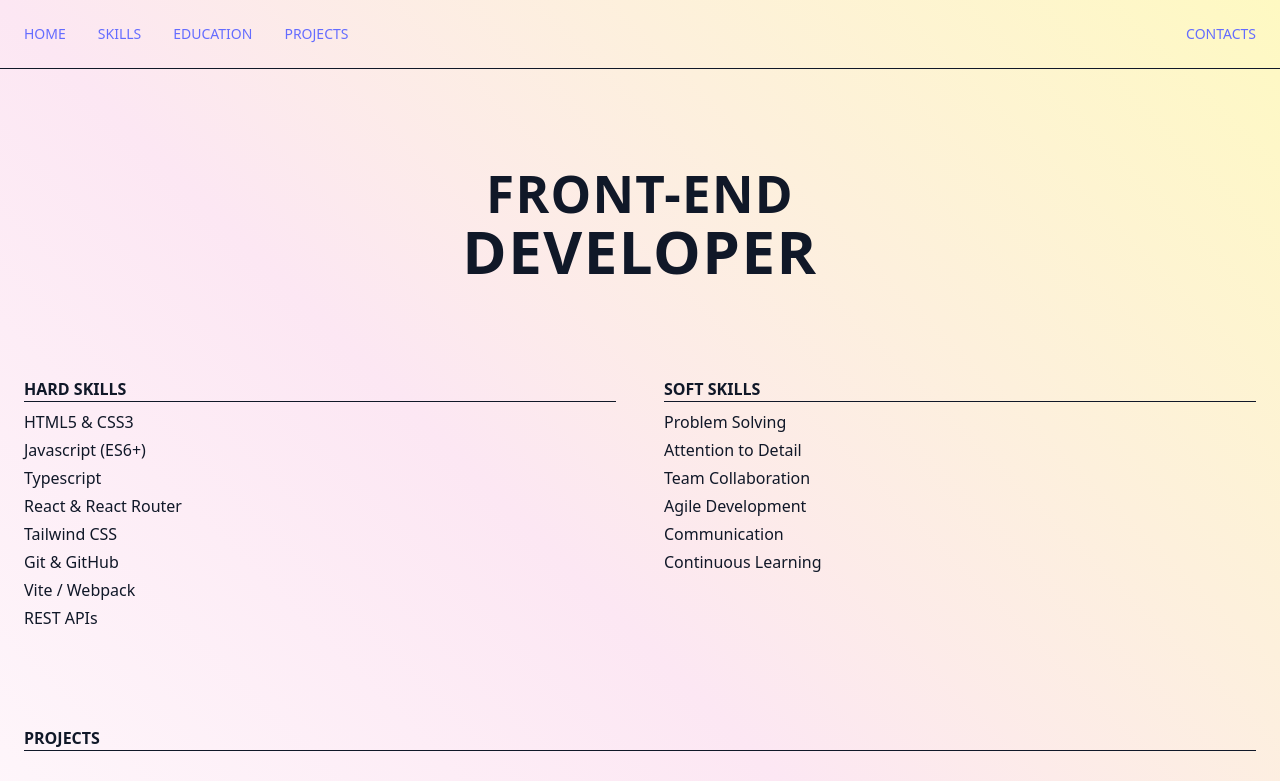
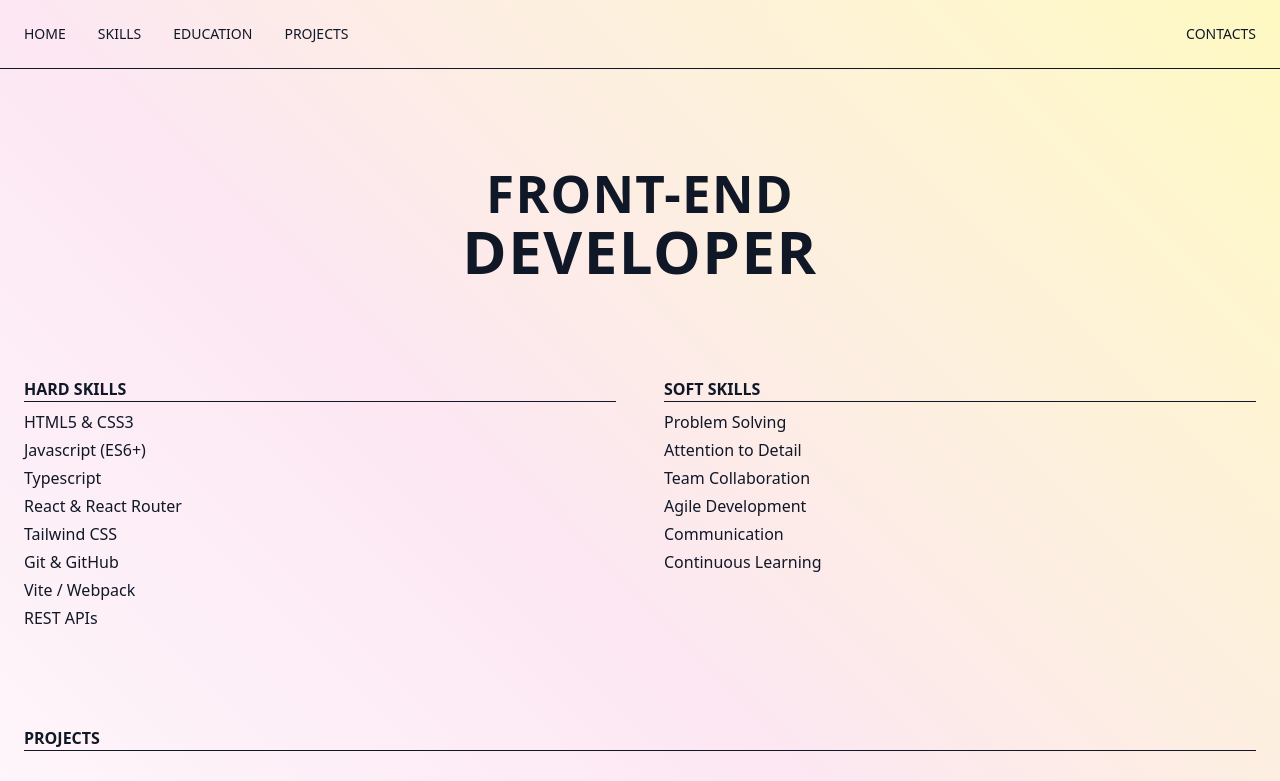
Before and after one commit to juliehabb/my-portfolio, a React (Vite) app: page /#/ in a window 1280 px wide. Shown: the top 781 px of the page. Built offline with nearby package versions, Linux system fonts and the light colour scheme.

Commit message:
remove styling to links

```diff
--- a/src/index.css
+++ b/src/index.css
@@ -5,14 +5,6 @@ body {
   margin: 0;
 }
 
-a {
-  font-weight: 500;
-  color: #646cff;
-  text-decoration: inherit;
-}
-a:hover {
-  color: #535bf2;
-}
 
 h1 {
   font-size: 3.2em;
```
